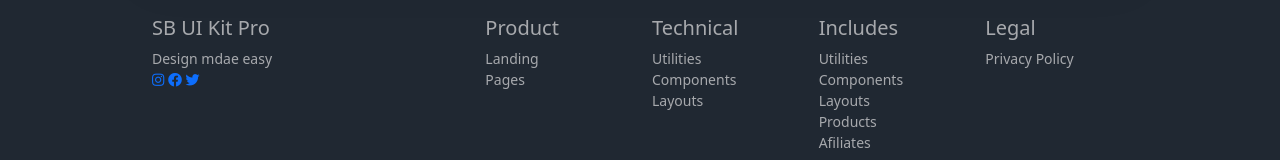
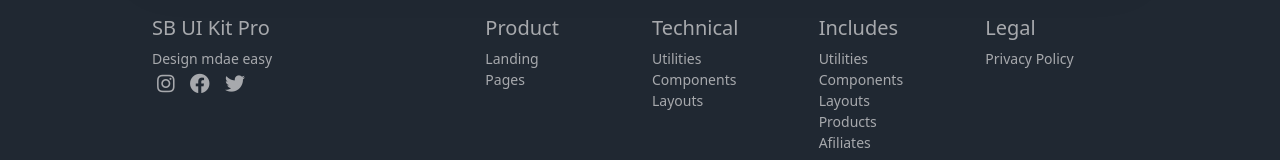
Before and after one commit to sebauru87/ejeBootstrap, a plain HTML site: page index.html in a window 1280 px wide. Shown: the part 1822-1982 px from the top of the page. Drawn offline with nearby package versions, Linux system fonts and the light colour scheme.

Commit message:
adding files

```diff
--- a/css/styles.css
+++ b/css/styles.css
@@ -146,3 +146,10 @@ footer .container {
 footer a {
   text-decoration: none;
 }
+
+.socialNet a {
+  margin: 5px;
+  font-size: 20px;
+  text-decoration: none;
+  color: #a7a9ad;
+}
--- a/index.html
+++ b/index.html
@@ -500,13 +500,13 @@
             <h5>SB UI Kit Pro</h5>
             <div>Design mdae easy</div>
             <div class="socialNet">
-              <a href="#">
+              <a href="#" class="text-decoration-none">
                 <i class="fab fa-instagram"></i>
               </a>
-              <a href="#">
+              <a href="# class="text-decoration-none">
                 <i class="fab fa-facebook"></i>
               </a>
-              <a href="#">
+              <a href="#" class="text-decoration-none">
                 <i class="fab fa-twitter"></i>
               </a>
             </div>
```
